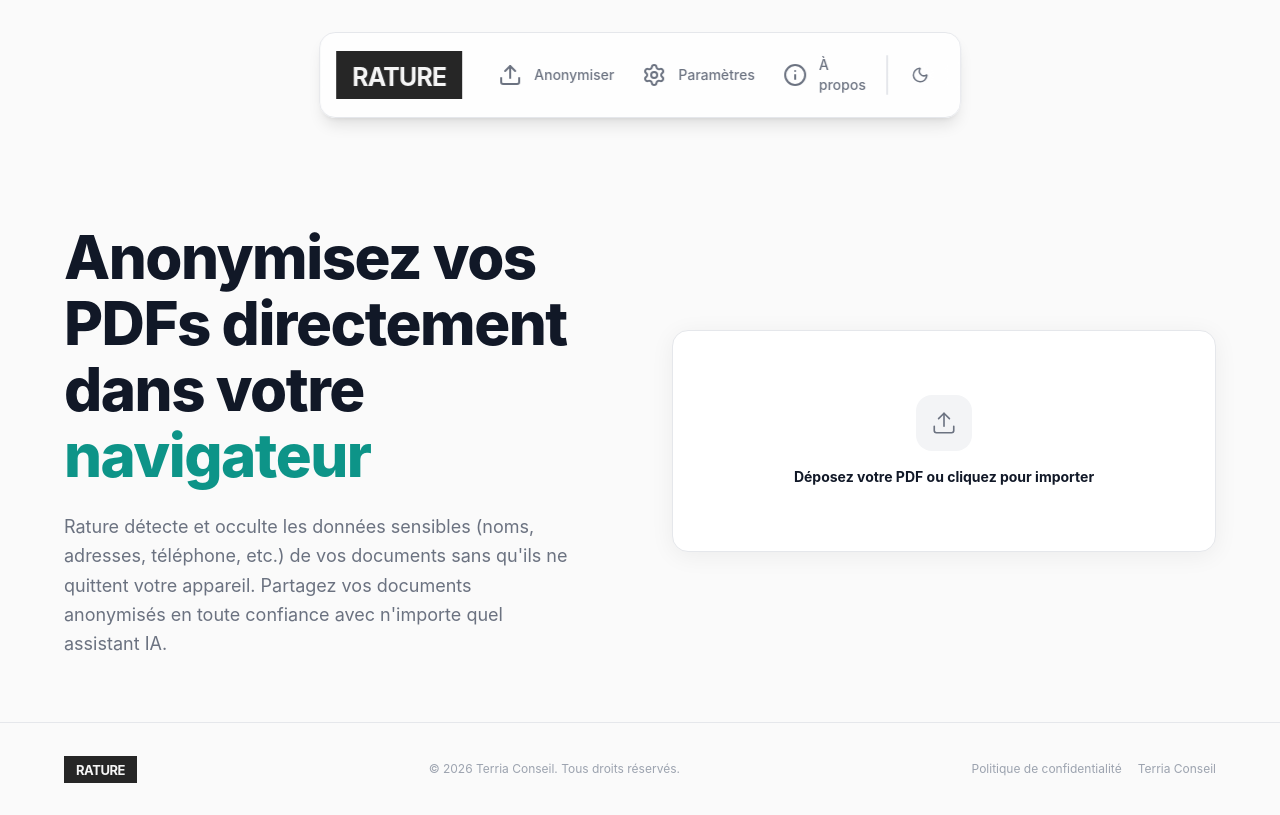
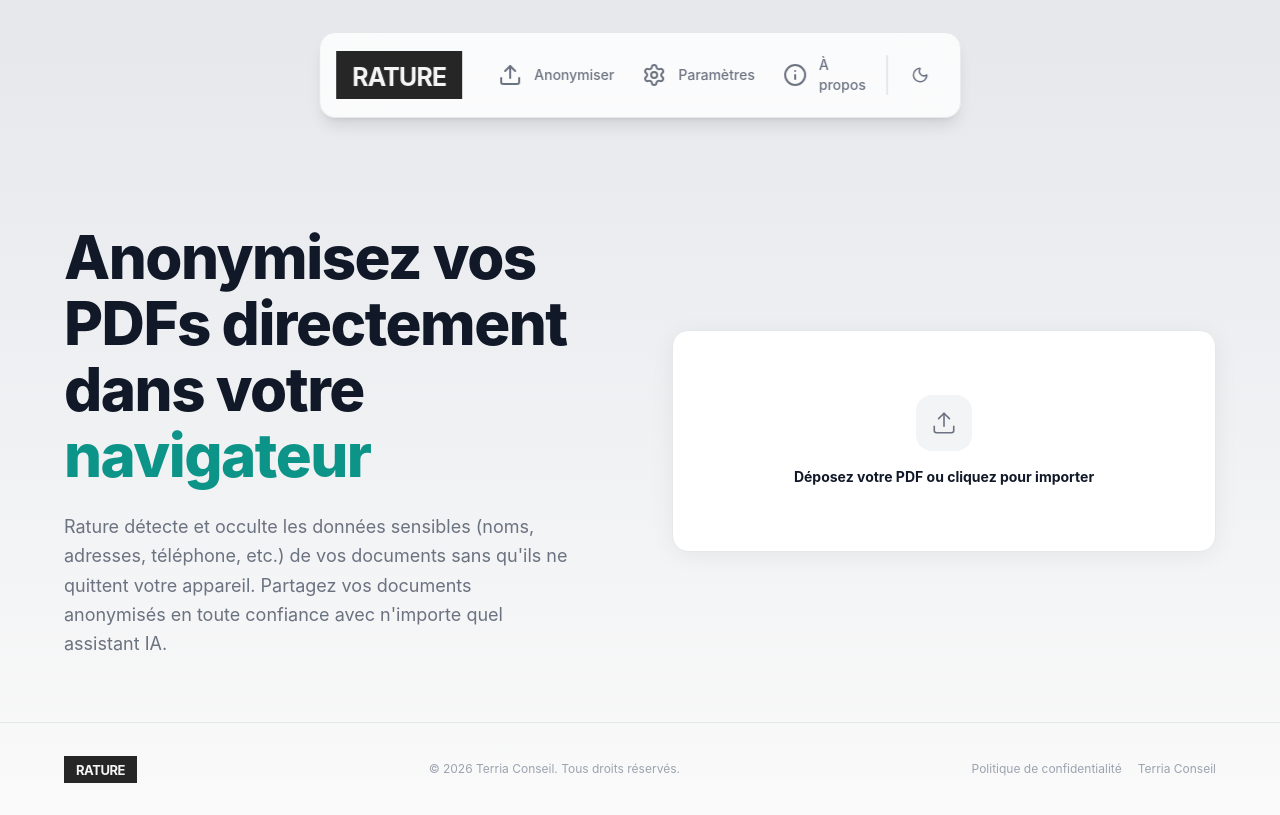
Before and after one commit to TerriaConseil/rature, a React (Vite) app: page / in a window 1280 px wide. Built offline with nearby package versions, Linux system fonts and the light colour scheme.

Commit message:
Add light background gradient

```diff
--- a/src/App.tsx
+++ b/src/App.tsx
@@ -26,7 +26,7 @@ export default function App() {
 
   return (
     <ThemeProvider>
-      <div className="flex flex-col min-h-full bg-surface text-fg antialiased">
+      <div className="flex flex-col min-h-full text-fg antialiased bg-linear-to-b from-gray-200 to-surface">
         {page === 'home' && (
           <HomePage onFileSelect={handleFileSelect} />
         )}
```
